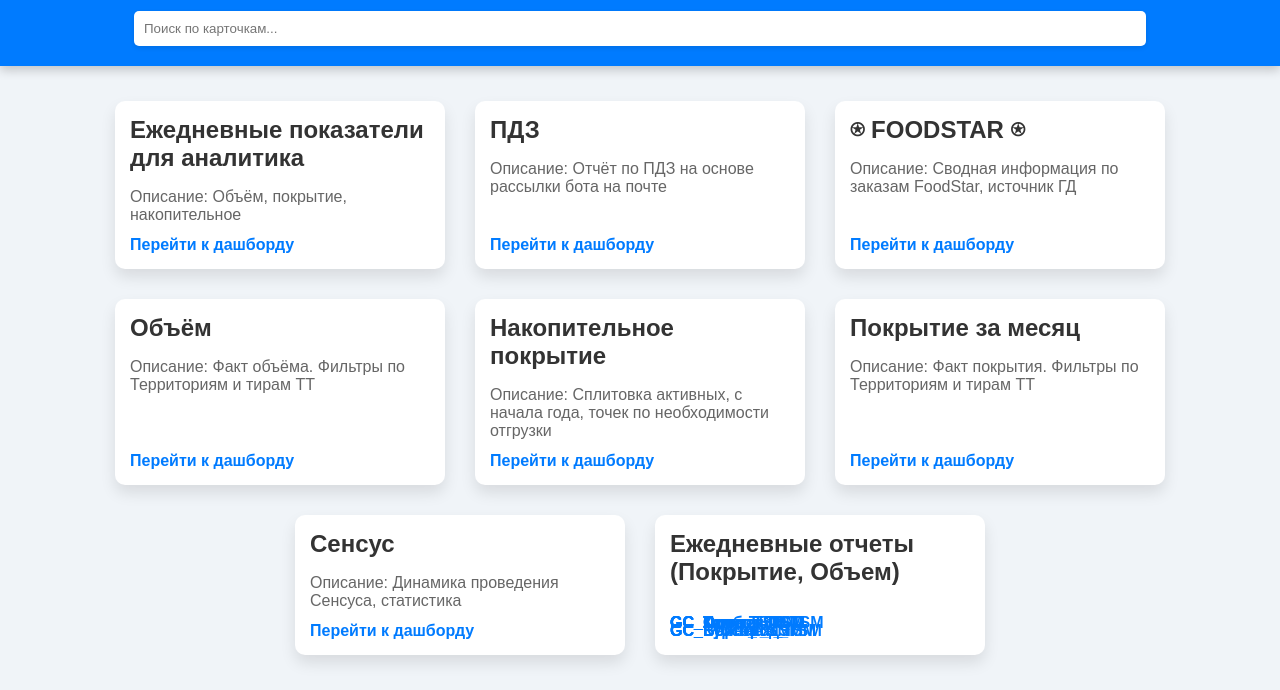
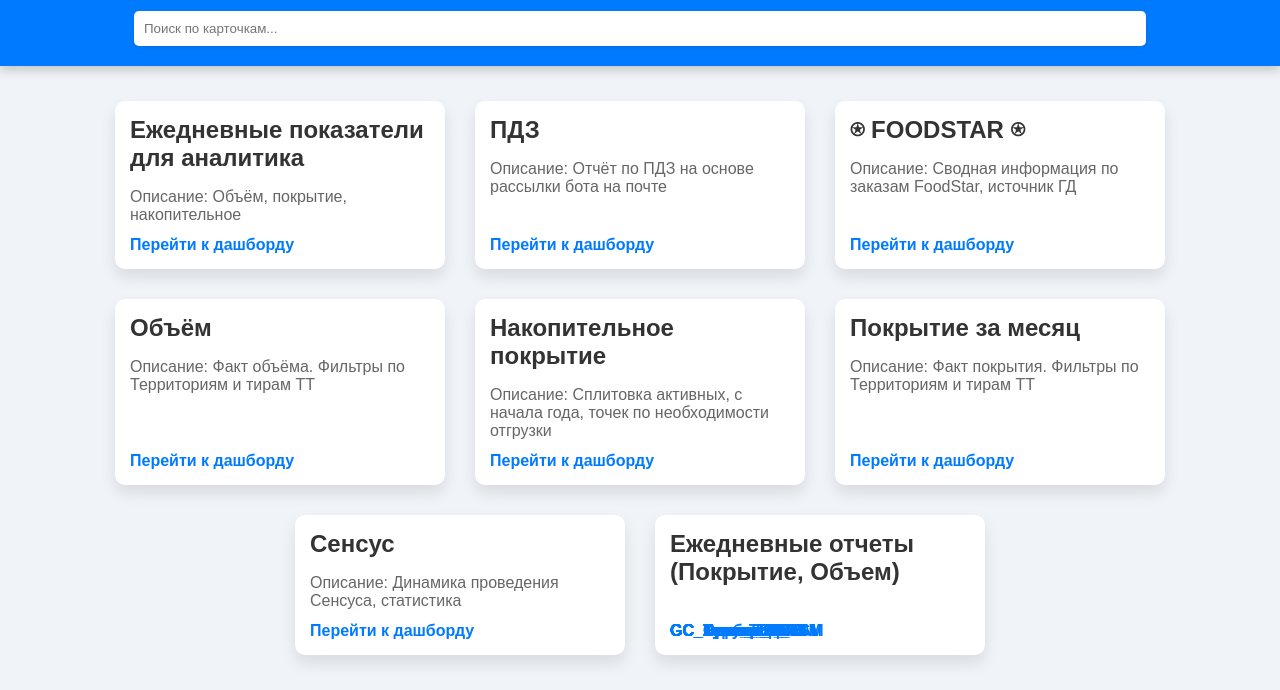
Before and after one commit to narciSSuca/narciSSuca.github.io, a plain HTML site: page index.html in a window 1280 px wide. Shown: the part 159-849 px from the top of the page. Drawn offline with Linux system fonts and the light colour scheme.

Commit message:
Update index.html

```diff
--- a/index.html
+++ b/index.html
@@ -61,18 +61,24 @@
 
         <div class="card">
             <h2>Ежедневные отчеты (Покрытие, Объем)</h2>
-            <p style="margin-bottom: 40px;">
-                <a href="https://datalens.yandex/mz05k7u3u3b48" target="_blank" >GC_Воронеж_TSM</a>
-                <a href="https://datalens.yandex/s68p7s47fumse" target="_blank" >GC_Белгород_TSM</a>
-                <a href="https://datalens.yandex/aoq8040c47o0w" target="_blank" >GC_Брянск_TSM</a>
-                <a href="https://datalens.yandex/v9btrz3m9ui2h" target="_blank" >GC_Курск_TSM</a>
-                <a href="https://datalens.yandex/p35nww4qw19qb" target="_blank" style="display: block; margin-bottom: 8px;">GC_Орел_TSM</a>
-                <a href="https://datalens.yandex/bpra5jam0m7ex" target="_blank" style="display: block; margin-bottom: 8px;">GC_Липецк_TSM</a>
-                <a href="https://datalens.yandex/s68rx42box9ce" target="_blank" style="display: block; margin-bottom: 8px;">GC_Тамбов_TSM</a>
-                <a href="https://datalens.yandex/r57q4hm00x8ad" target="_blank" style="display: block; margin-bottom: 8px;">GC_Калуга_TSM</a>
-                <a href="https://datalens.yandex/yceymbmndkh4k" target="_blank" style="display: block; margin-bottom: 8px;">GC_Смоленск_TSM</a>
-                <a href="https://datalens.yandex/zdfz217jeheil" target="_blank" style="display: block; margin-bottom: 8px;">GC_Тула_TSM</a>
-            </p>
+            <ul style="
+                margin: 0;
+                padding: 0 0 0 20px;
+                list-style-type: none;
+                column-count: 2;
+                column-gap: 20px;
+            ">
+                <li style="margin-bottom: 8px;"><a href="https://datalens.yandex/mz05k7u3u3b48" target="_blank">GC_Воронеж_TSM</a></li>
+                <li style="margin-bottom: 8px;"><a href="https://datalens.yandex/s68p7s47fumse" target="_blank">GC_Белгород_TSM</a></li>
+                <li style="margin-bottom: 8px;"><a href="https://datalens.yandex/aoq8040c47o0w" target="_blank">GC_Брянск_TSM</a></li>
+                <li style="margin-bottom: 8px;"><a href="https://datalens.yandex/v9btrz3m9ui2h" target="_blank">GC_Курск_TSM</a></li>
+                <li style="margin-bottom: 8px;"><a href="https://datalens.yandex/p35nww4qw19qb" target="_blank">GC_Орел_TSM</a></li>
+                <li style="margin-bottom: 8px;"><a href="https://datalens.yandex/bpra5jam0m7ex" target="_blank">GC_Липецк_TSM</a></li>
+                <li style="margin-bottom: 8px;"><a href="https://datalens.yandex/s68rx42box9ce" target="_blank">GC_Тамбов_TSM</a></li>
+                <li style="margin-bottom: 8px;"><a href="https://datalens.yandex/r57q4hm00x8ad" target="_blank">GC_Калуга_TSM</a></li>
+                <li style="margin-bottom: 8px;"><a href="https://datalens.yandex/yceymbmndkh4k" target="_blank">GC_Смоленск_TSM</a></li>
+                <li style="margin-bottom: 8px;"><a href="https://datalens.yandex/zdfz217jeheil" target="_blank">GC_Тула_TSM</a></li>
+            </ul>
         </div>
 
     </main>
```
